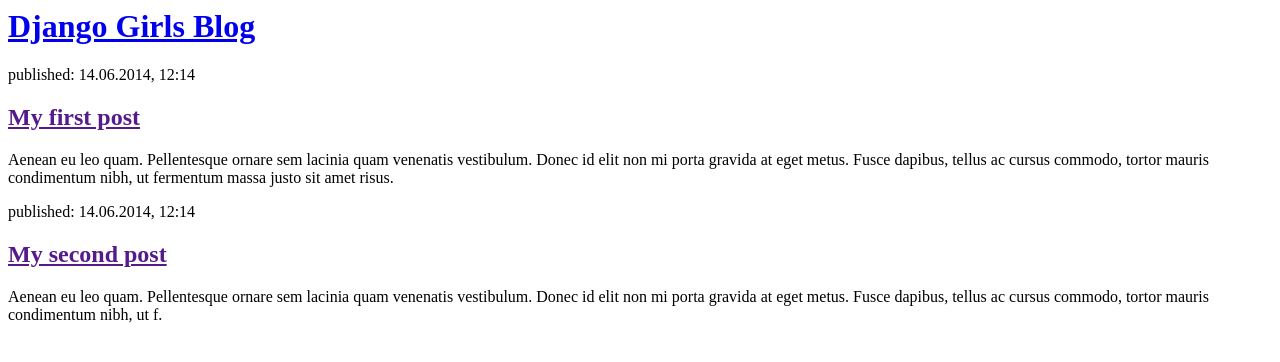
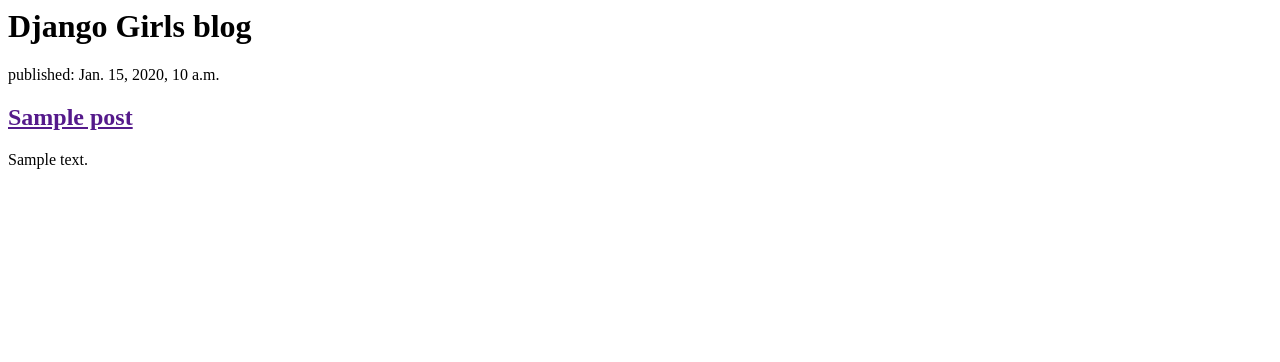
Before and after one commit to blogscot/my-django-blog, a Django app: page / in a window 1280 px wide. Shown: the top 362 px of the page. Run offline with Django 3.2, Linux system fonts and the light colour scheme; tables that the repository leaves empty hold one stand-in row (values such as "Sample post").

Commit message:
Add template for post list

```diff
--- a/blog/templates/blog/post_list.html
+++ b/blog/templates/blog/post_list.html
@@ -3,29 +3,16 @@
     <title>Django Girls blog</title>
   </head>
   <body>
+    <h1>Django Girls blog</h1>
+
+    {% for post in posts %}
     <div>
-      <h1><a href="/">Django Girls Blog</a></h1>
+      <p>published: {{ post.published_date }}</p>
+      <h2>
+        <a href="">{{ post.title }}</a>
+      </h2>
+      <p>{{ post.text | linebreaksbr }}</p>
     </div>
-
-    <div>
-      <p>published: 14.06.2014, 12:14</p>
-      <h2><a href="">My first post</a></h2>
-      <p>
-        Aenean eu leo quam. Pellentesque ornare sem lacinia quam venenatis
-        vestibulum. Donec id elit non mi porta gravida at eget metus. Fusce
-        dapibus, tellus ac cursus commodo, tortor mauris condimentum nibh, ut
-        fermentum massa justo sit amet risus.
-      </p>
-    </div>
-
-    <div>
-      <p>published: 14.06.2014, 12:14</p>
-      <h2><a href="">My second post</a></h2>
-      <p>
-        Aenean eu leo quam. Pellentesque ornare sem lacinia quam venenatis
-        vestibulum. Donec id elit non mi porta gravida at eget metus. Fusce
-        dapibus, tellus ac cursus commodo, tortor mauris condimentum nibh, ut f.
-      </p>
-    </div>
+    {% endfor %}
   </body>
 </html>
--- a/blog/views.py
+++ b/blog/views.py
@@ -1,5 +1,8 @@
 from django.shortcuts import render
+from django.utils import timezone
+from .models import Post
 
 
 def post_list(request):
-    return render(request, "blog/post_list.html", {})
+    posts = Post.objects.order_by("published_date")
+    return render(request, "blog/post_list.html", {"posts": posts})
```
